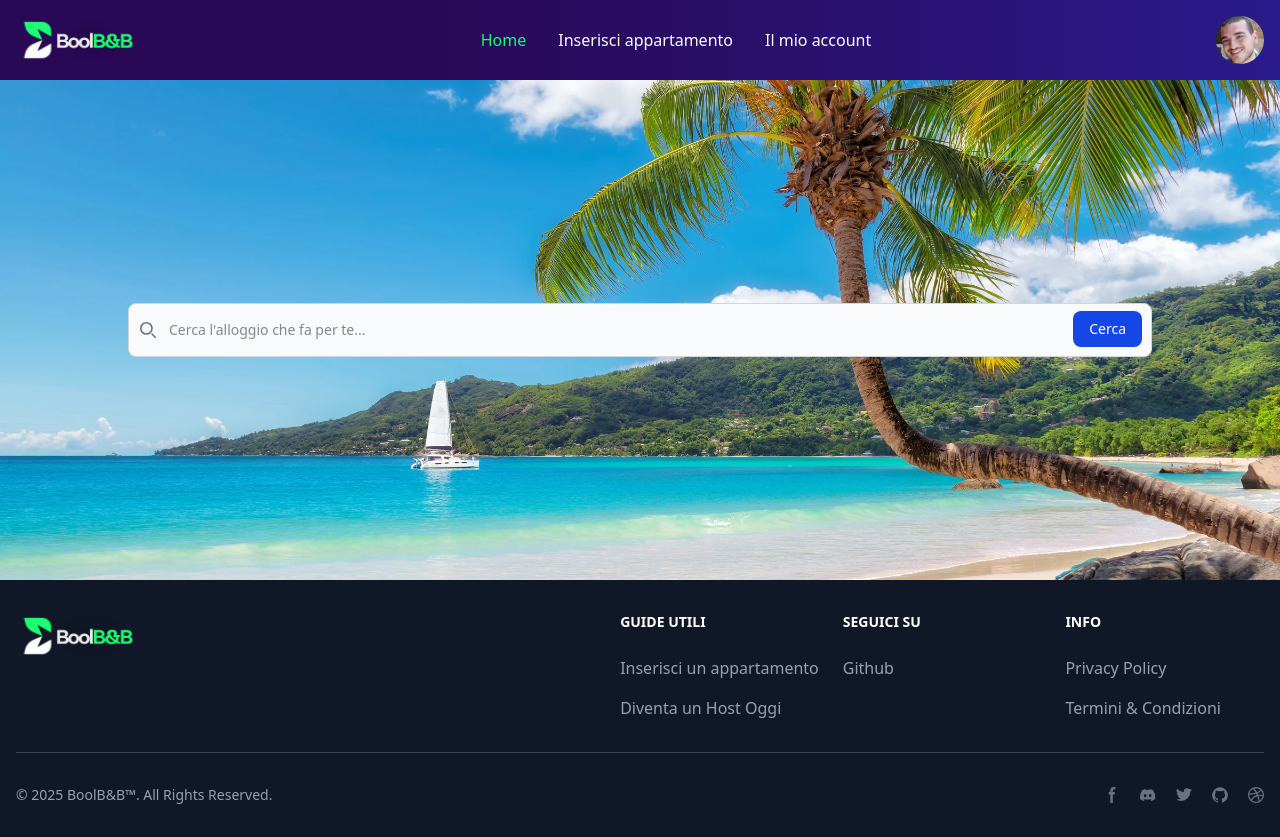
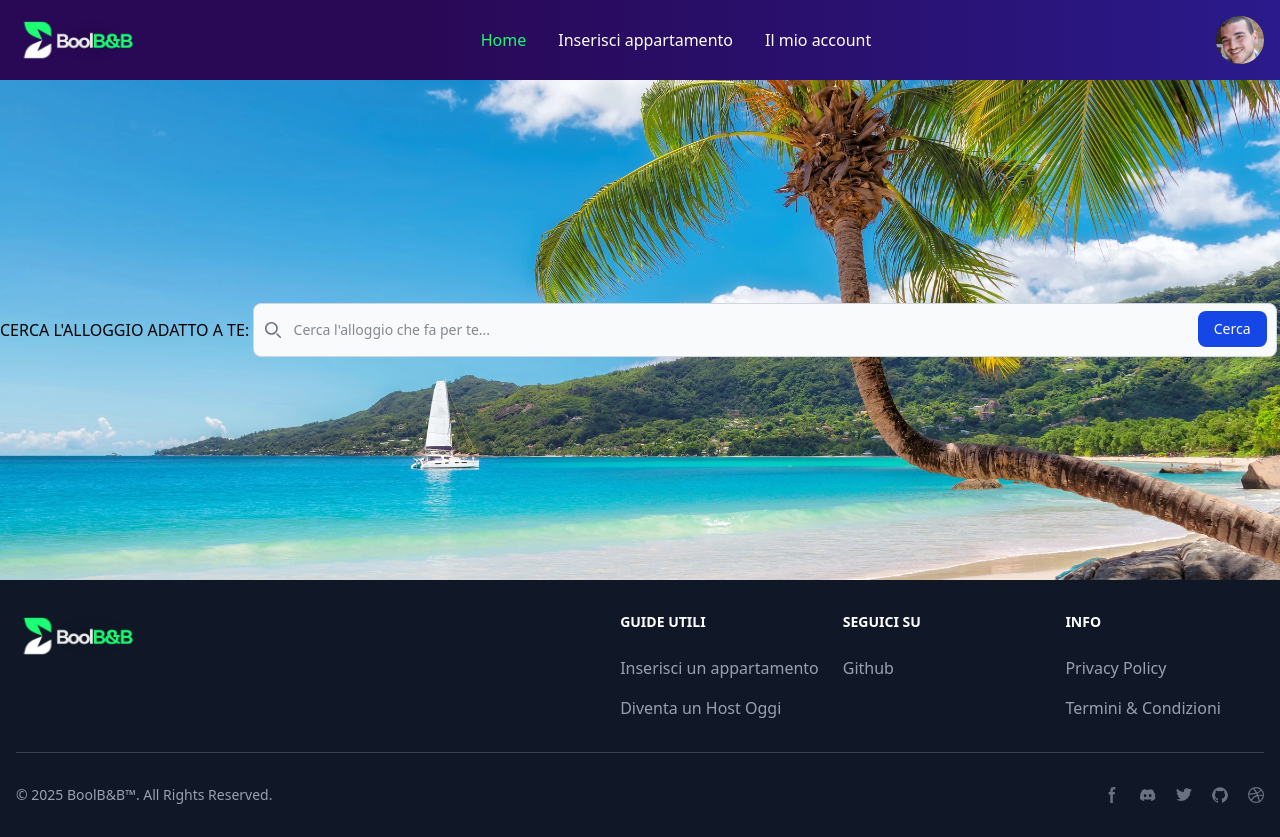
Before and after one commit to fabioferrero90/boolbnb-frontend-pw, a React (Vite) app: page / in a window 1280 px wide. Built offline with nearby package versions, Linux system fonts and the light colour scheme.

Commit message:
feat: add resultsPage

```diff
--- a/package.json
+++ b/package.json
@@ -11,6 +11,7 @@
   },
   "dependencies": {
     "@tailwindcss/vite": "^4.0.8",
+    "axios": "^1.7.9",
     "flowbite": "^3.1.2",
     "react": "^19.0.0",
     "react-dom": "^19.0.0",
--- a/src/App.jsx
+++ b/src/App.jsx
@@ -2,6 +2,7 @@ import { BrowserRouter, Routes, Route } from "react-router-dom";
 import { GlobalProvider } from "./Contexts/GlobalContext";
 import DefaultLayout from "./Layouts/DefaultLayout";
 import Home from "./Pages/Home";
+import Results from "./Pages/Results";
 
 const App = () => {
   return (
@@ -10,6 +11,7 @@ const App = () => {
         <Routes>
           <Route Component={DefaultLayout}>
             <Route path="/" Component={Home} />
+            <Route path="/results" Component={Results} />
           </Route>
         </Routes>
       </BrowserRouter>
--- a/src/Contexts/GlobalContext.jsx
+++ b/src/Contexts/GlobalContext.jsx
@@ -1,14 +1,31 @@
-import { createContext, useContext } from "react"
+import { createContext, useContext, useState } from "react";
+import axios from "axios";
 
 const GlobalContext = createContext();
 
-const GlobalProvider = ({children}) => {
+const GlobalProvider = ({ children }) => {
+  const [houses, setHouses] = useState([]);
+
+  const fetchHouses = () => {
+    axios
+      .get("http://localhost:3000/houses")
+      .then((res) => {
+        setHouses(res.data);
+      })
+      .catch((error) => {
+        console.log(error);
+      });
+  };
+
+  const value = {
+    houses,
+    fetchHouses,
+  };
+
   return (
-    <GlobalContext.Provider value={{}}>
-      {children}
-    </GlobalContext.Provider>
-  )
-}
+    <GlobalContext.Provider value={value}>{children}</GlobalContext.Provider>
+  );
+};
 
 const useGlobalContext = () => {
   return useContext(GlobalContext);
--- a/src/Pages/Home.jsx
+++ b/src/Pages/Home.jsx
@@ -1,6 +1,7 @@
 const Home = () => {
   return (
     <div className="home">
+      <h1>CERCA L'ALLOGGIO ADATTO A TE:</h1>
       <form className="w-[80%] mx-auto">
         <label
           htmlFor="default-search"
--- /dev/null
+++ b/src/Pages/Results.jsx
@@ -0,0 +1,26 @@
+import { useGlobalContext } from "../Contexts/GlobalContext";
+import { useEffect } from "react";
+
+const Results = () => {
+  const { houses, fetchHouses } = useGlobalContext();
+
+  useEffect(() => {
+    fetchHouses();
+  }, []);
+
+  console.log(houses);
+
+  return (
+    <div className=" mx-auto max-w-screen-xl">
+      {houses &&
+        houses.map((house) => (
+          <div key={house.id}>
+            <h2>{house.name}</h2>
+            <p>{house.abstract}</p>
+          </div>
+        ))}
+    </div>
+  );
+};
+
+export default Results;
```
Also changed, not shown: 1 other file (tests, documents, lock files or other folders).
